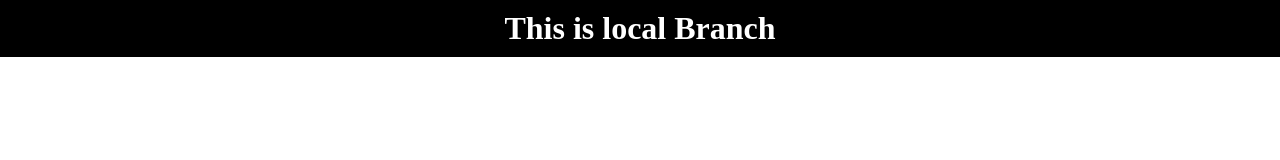
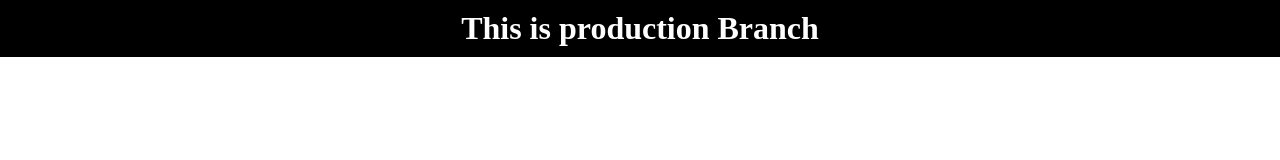
Before and after one commit to neelamharsh/gitLearn-, a plain HTML site: page index.html in a window 1280 px wide. Drawn offline with Linux system fonts and the light colour scheme.

Commit message:
production commit 1

```diff
--- a/index.html
+++ b/index.html
@@ -16,7 +16,7 @@
 </head>
 <body>
 
-    <h1 style="background-color:black; color:white; padding:10px"><center>This is local Branch</center></h1>
+    <h1 style="background-color:black; color:white; padding:10px"><center>This is production Branch</center></h1>
 
 </body>
 </html>
```
